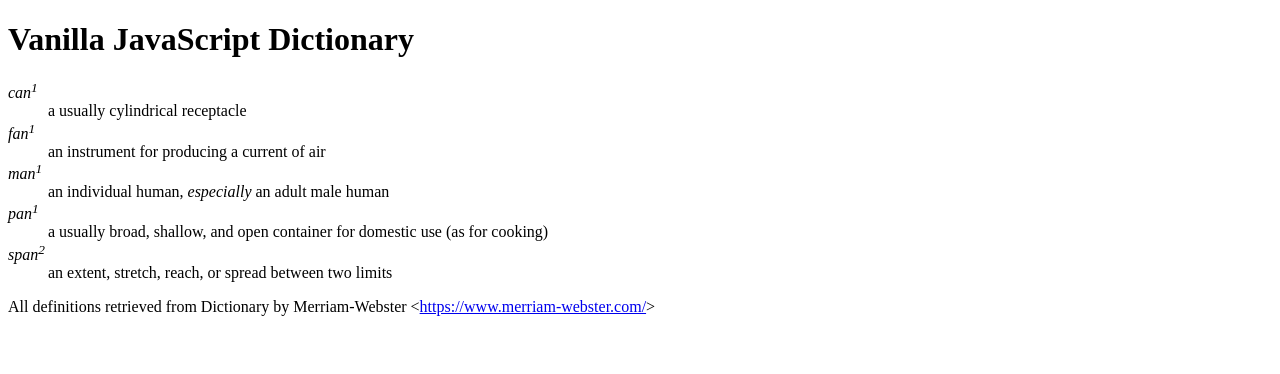
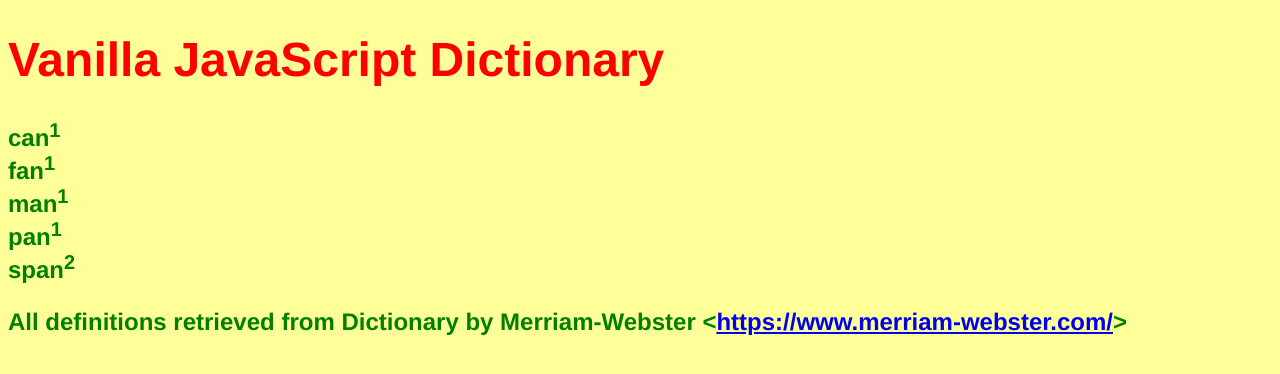
Before and after one commit to lduran2/js-jquery-dictionary, a plain HTML site: page ver-js/index.html in a window 1280 px wide. Drawn offline with Linux system fonts and the light colour scheme.

Commit message:
started the script with index and styles

```diff
--- a/style/dictionary.css
+++ b/style/dictionary.css
@@ -1,12 +1,16 @@
-/**
+/*
  * ./style/dictionary.css
  * Stylesheet for interactive dictionary
  * for: <https://github.com/lduran2/js-jquery-dictionary>
- * date: 2018-11-04 T12:13
+ * date: 2018-11-04 T12:45
  * by: Leomar Durán <https://github.com/lduran2>
  */
+@charset 'utf-8';
 
-/* fonts and colors */
+/*
+ * fonts and colors
+ */
+
 html {
 	font-weight: bold;
 	font-size: 1.5em;
@@ -32,7 +36,20 @@ a {
 	background: #ff9;
 }
 
-/* dictionary list layout */
+/*
+ * dictionary list layout
+ */
+
 dl {
 	width: 40%;
 }
+
+/*
+ * styles for display-definitions.js
+ */
+
+/* hide defintions*/
+.display-definitions dd {
+	position: absolute;
+	left: -999em;
+}
--- a/ver-js/index.html
+++ b/ver-js/index.html
@@ -3,6 +3,15 @@
 	<head>
 		<meta charset='utf-8'/>
 		<title>Vanilla JavaScript Dictionary</title>
+		<meta name='description' name='Index for the interactive dictionary in vanilla JavaScript'/>
+		<!--
+		  - ./ver-js/index.html
+		  - for: <https://github.com/lduran2/js-jquery-dictionary>
+		  - date: 2018-11-04 T12:24
+		  - by: Leomar Durán <https://github.com/lduran2>
+		  -->
+		<link rel='stylesheet' href='../style/dictionary.css'/>
+		<script src='display-definitions.js'></script>
 	</head>
 	<body>
 		<h1>Vanilla JavaScript Dictionary</h1>
```
